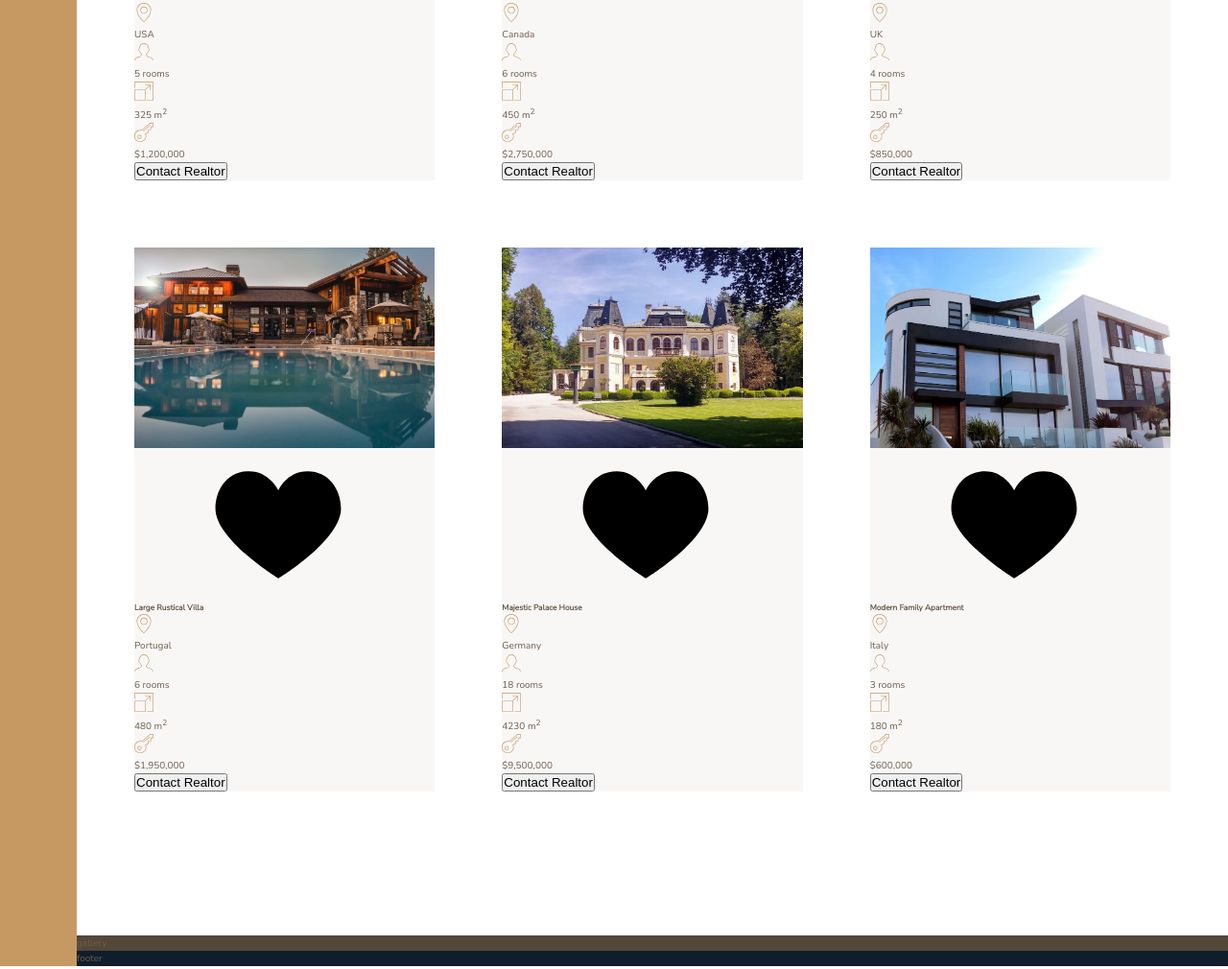
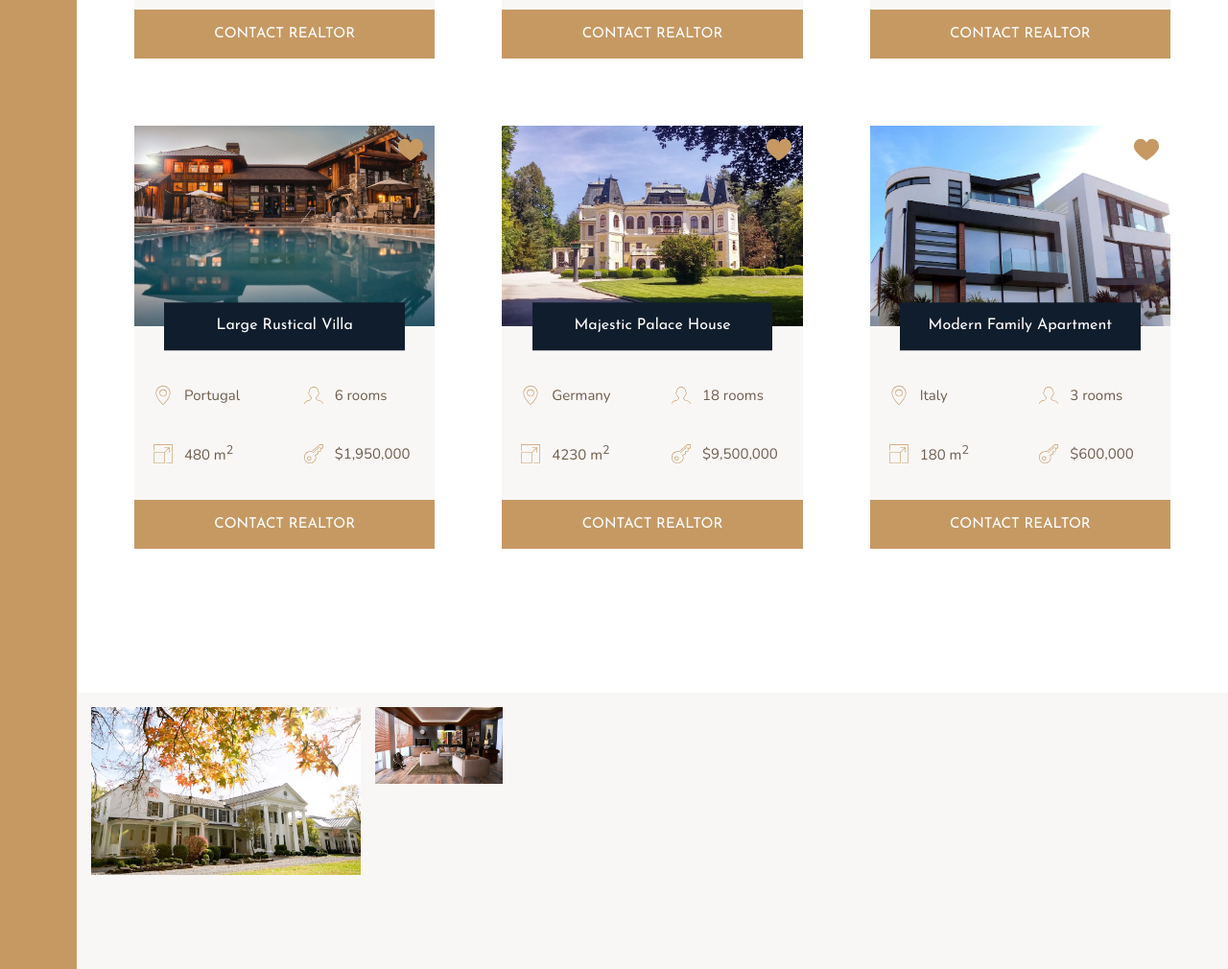
Before and after one commit to kacperkwinta/Nexter, a website: page index.html in a window 1280 px wide. Shown: the part 2464-3474 px from the top of the page at 96% size. Drawn offline with nearby package versions, Linux system fonts and the light colour scheme.

Commit message:
homes section CSS done / gallery html + basic css

```diff
--- a/index.html
+++ b/index.html
@@ -141,7 +141,7 @@
 						</svg>
 						<p>$1,200,000</p>
 					</div>
-					<button class="cta">Contact Realtor</button>
+					<button class="btn home__btn">Contact Realtor</button>
 				</div>
 				<!--        -->
 				<!-- CARD 2 -->
@@ -176,7 +176,7 @@
 						</svg>
 						<p>$2,750,000</p>
 					</div>
-					<button class="cta">Contact Realtor</button>
+					<button class="btn home__btn">Contact Realtor</button>
 				</div>
 				<!--        -->
 				<!-- CARD 3 -->
@@ -211,7 +211,7 @@
 						</svg>
 						<p>$850,000</p>
 					</div>
-					<button class="cta">Contact Realtor</button>
+					<button class="btn home__btn">Contact Realtor</button>
 				</div>
 				<!--        -->
 				<!-- CARD 4 -->
@@ -246,7 +246,7 @@
 						</svg>
 						<p>$1,950,000</p>
 					</div>
-					<button class="cta">Contact Realtor</button>
+					<button class="btn home__btn">Contact Realtor</button>
 				</div>
 				<!--        -->
 				<!-- CARD 5 -->
@@ -281,7 +281,7 @@
 						</svg>
 						<p>$9,500,000</p>
 					</div>
-					<button class="cta">Contact Realtor</button>
+					<button class="btn home__btn">Contact Realtor</button>
 				</div>
 				<!--        -->
 				<!-- CARD 6 -->
@@ -316,10 +316,29 @@
 						</svg>
 						<p>$600,000</p>
 					</div>
-					<button class="cta">Contact Realtor</button>
+					<button class="btn home__btn">Contact Realtor</button>
 				</div>
 			</section>
-			<section class="gallery">gallery</section>
+			<section class="gallery">
+				<figure class="gallery__item gallery__item--1">
+					<img src="img/gal-1.jpeg" class="gallery__img" alt="gallery img 1" />
+				</figure>
+				<figure class="gallery__item gallery__item--2">
+					<img src="img/gal-2.jpeg" class="gallery__img" alt="gallery img 2" />
+				</figure>
+				<figure class="gallery__item gallery__item--3"></figure>
+				<figure class="gallery__item gallery__item--4"></figure>
+				<figure class="gallery__item gallery__item--5"></figure>
+				<figure class="gallery__item gallery__item--6"></figure>
+				<figure class="gallery__item gallery__item--7"></figure>
+				<figure class="gallery__item gallery__item--8"></figure>
+				<figure class="gallery__item gallery__item--9"></figure>
+				<figure class="gallery__item gallery__item--10"></figure>
+				<figure class="gallery__item gallery__item--11"></figure>
+				<figure class="gallery__item gallery__item--12"></figure>
+				<figure class="gallery__item gallery__item--13"></figure>
+				<figure class="gallery__item gallery__item--14"></figure>
+			</section>
 			<footer class="footer">footer</footer>
 		</div>
 	</body>
--- a/sass/_gallery.scss
+++ b/sass/_gallery.scss
@@ -1,4 +1,26 @@
 .gallery {
-	background-color: $color-grey-dark-1;
-    grid-column: full-start / full-end;
+	background-color: $color-grey-light-1;
+	grid-column: full-start / full-end;
+
+	display: grid;
+	grid-template-columns: repeat(8, 1fr);
+	grid-template-rows: repeat(7, 10vh);
+	gap: 1.5rem;
+	padding: 1.5rem;
+
+	&__item {
+		display: block;
+
+		&--1 {
+			grid-row: 1 / 3;
+			grid-column: 1 / 3;
+		}
+	}
+
+	&__img {
+		width: 100%;
+		height: 100%;
+		object-fit: cover;
+		display: block;
+	}
 }
--- a/sass/_homes.scss
+++ b/sass/_homes.scss
@@ -9,21 +9,59 @@
 
 .home {
 	background-color: $color-grey-light-1;
+	position: relative;
+
+	display: grid;
+	grid-template-columns: 1fr 1fr;
+	row-gap: 3.5rem;
 
 	&__img {
 		width: 100%;
+		grid-column: 1 / -1;
+		grid-row: 1/2;
 	}
 
 	&__like {
+		grid-row: 1/2;
+		grid-column: 2/3;
+		justify-self: end;
+		margin: 1rem;
+		fill: $color-primary;
+		height: 3rem;
+		width: 3rem;
 	}
 
 	&__name {
+		grid-row: 1 / 2;
+		grid-column: 1 / -1;
+		width: 80%;
+		justify-self: center;
+		align-self: end;
+		font-family: $font-display;
+		font-size: 1.6rem;
+		text-align: center;
+		padding: 1.25rem;
+		background-color: $color-secondary;
+		color: #fff;
+		font-weight: 400;
+		transform: translateY(50%);
+	}
+
+	&__location,
+	&__rooms {
+		margin-top: 2.5rem;
 	}
 
 	&__location,
 	&__rooms,
 	&__area,
 	&__price {
+
+        margin-left: 2rem;
+        display: flex;
+        align-items: center;
+        gap: 1.2rem;
+
 		svg {
 			fill: $color-primary;
 			height: 2rem;
@@ -31,7 +69,11 @@
 		}
 
 		p {
-
+			font-size: 1.5rem;
 		}
 	}
+
+	&__btn {
+		grid-column: 1 / -1;
+	}
 }
```
Also changed, not shown: css/style.css.
